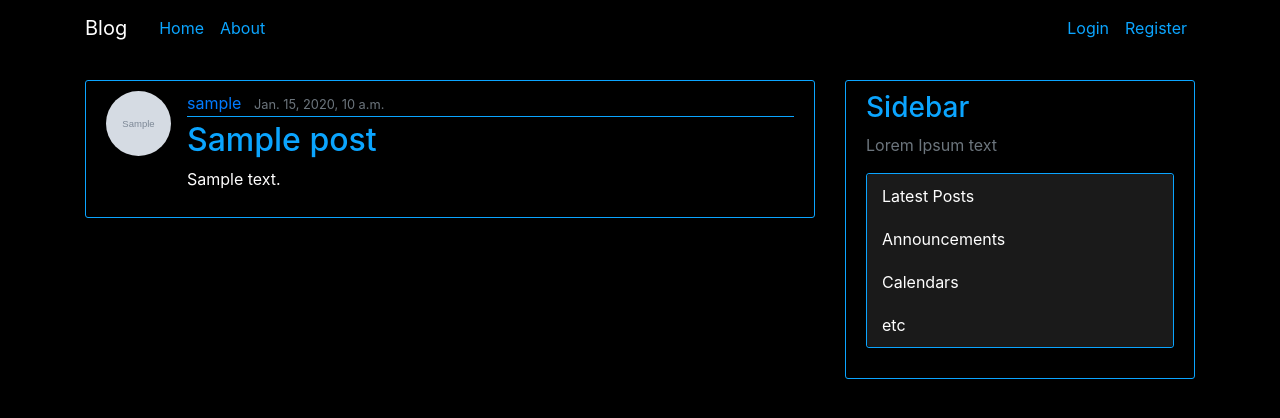
After one commit to Potafe/django, a Django app: page /post/1/ in a window 1280 px wide. The commit adds this page. Shown: the top 418 px of the page. Run offline with Django 5.2, Linux system fonts and the light colour scheme; tables that the repository leaves empty hold one stand-in row (values such as "Sample post"); grey boxes marked "Sample" are stand-in pictures; some libraries are stand-ins or nearby versions.

Commit message:
feat: CRUD posts

```diff
--- a/blog/models.py
+++ b/blog/models.py
@@ -1,6 +1,7 @@
 from django.db import models
 from django.utils import timezone
 from django.contrib.auth.models import User
+from django.urls import reverse
 
 # Create your models here.
 class Post(models.Model):
@@ -11,3 +12,6 @@ class Post(models.Model):
 
     def __str__(self,):
         return self.title
+
+    def get_absolute_url(self, **kwargs):
+        return reverse('post-detail', kwargs={'pk': self.pk})
--- a/blog/templates/blog/base.html
+++ b/blog/templates/blog/base.html
@@ -34,6 +34,7 @@
             <!-- Navbar Right Side -->
             <div class="navbar-nav">
               {% if user.is_authenticated %}
+                <a class="nav-item nav-link" href="{% url 'post-create' %}">Post Something!</a>
                 <a class="nav-item nav-link" href="{% url 'users-profile' %}">Profile</a>
                 <a class="nav-item nav-link" href="{% url 'users-logout' %}">Logout</a>
               {% else %}
--- a/blog/templates/blog/home.html
+++ b/blog/templates/blog/home.html
@@ -8,7 +8,7 @@
             <a class="mr-2" href="#">{{ post.author }}</a>
             <small class="text-muted">{{ post.date }}</small>
           </div>
-          <h2><a class="article-title" href="#">{{ post.title }}</a></h2>
+          <h2><a class="article-title" href="{% url 'post-detail' post.id %}">{{ post.title }}</a></h2>
           <p class="article-content">{{ post.content }}</p>
         </div>
       </article>
--- /dev/null
+++ b/blog/templates/blog/post_detail.html
@@ -0,0 +1,20 @@
+{% extends 'blog/base.html' %}
+{% block content %}
+<article class="media content-section">
+    <img src = "{{ object.author.profile.image.url }}" class="rounded-circle article-img">
+    <div class="media-body">
+        <div class="article-metadata">
+        <a class="mr-2" href="#">{{ object.author }}</a>
+        <small class="text-muted">{{ object.date }}</small>
+        {% if object.author == user %}
+            <div>
+                <a class="btn btn-secondary btn-sm mt-1 mb-1" href="{% url 'post-update' object.id %}">Update</a>
+                <a class="btn btn-danger btn-sm mt-1 mb-1" href="{% url 'post-delete' object.id %}">Delete</a>
+            </div>
+        {% endif %}
+        </div>
+        <h2>{{ object.title }}</h2>
+        <p class="article-content">{{ object.content }}</p>
+    </div>
+</article>
+{% endblock content %}
--- a/blog/urls.py
+++ b/blog/urls.py
@@ -1,8 +1,11 @@
 from django.urls import path
 from . import views
-from .views import PostListView
 
 urlpatterns = [
-    path('', PostListView.as_view(), name = "blog-home"),
+    path('', views.PostListView.as_view(), name = "blog-home"),
     path('about/', views.about, name = "blog-about"),
+    path('post/new/', views.PostCreateView.as_view(), name = "post-create"),
+    path('post/<int:pk>/', views.PostDetailView.as_view(), name = "post-detail"),
+    path('post/<int:pk>/update/', views.PostUpdateView.as_view(), name = "post-update"),
+    path('post/<int:pk>/delete/', views.PostDeleteView.as_view(), name = "post-delete"),
 ]
--- a/blog/views.py
+++ b/blog/views.py
@@ -1,5 +1,12 @@
 from django.shortcuts import render
-from django.views.generic import ListView
+from django.views.generic import (
+    ListView,
+    DetailView,
+    CreateView,
+    UpdateView,
+    DeleteView
+)
+from django.contrib.auth.mixins import LoginRequiredMixin, UserPassesTestMixin
 from .models import Post
 
 # Create your views here.
@@ -16,3 +23,51 @@ class PostListView(ListView):
     model = Post
     template_name = 'blog/home.html'
     context_object_name = 'posts'
+    ordering = [
+        '-date'
+    ]
+
+class PostDetailView(DetailView):
+    model = Post
+
+class PostCreateView(LoginRequiredMixin, CreateView):
+    model = Post
+    fields = [
+        'title',
+        'content',
+    ]
+
+    def form_valid(self, form):
+        form.instance.author = self.request.user
+        return super().form_valid(form)
+
+class PostUpdateView(LoginRequiredMixin, UserPassesTestMixin, UpdateView):
+    model = Post
+    fields = [
+        'title',
+        'content',
+    ]
+
+    def form_valid(self, form):
+        form.instance.author = self.request.user
+        return super().form_valid(form)
+
+    def test_func(self):
+        post = self.get_object()
+
+        if self.request.user == post.author:
+            return True
+
+        return False
+
+class PostDeleteView(LoginRequiredMixin, UserPassesTestMixin, DeleteView):
+    model = Post
+    success_url = '/'
+
+    def test_func(self):
+        post = self.get_object()
+
+        if self.request.user == post.author:
+            return True
+
+        else: return False
```
Also changed, not shown: blog/templates/blog/post_confirm_delete.html (added, +16 -0 lines), blog/templates/blog/post_form.html (added, +16 -0 lines).
